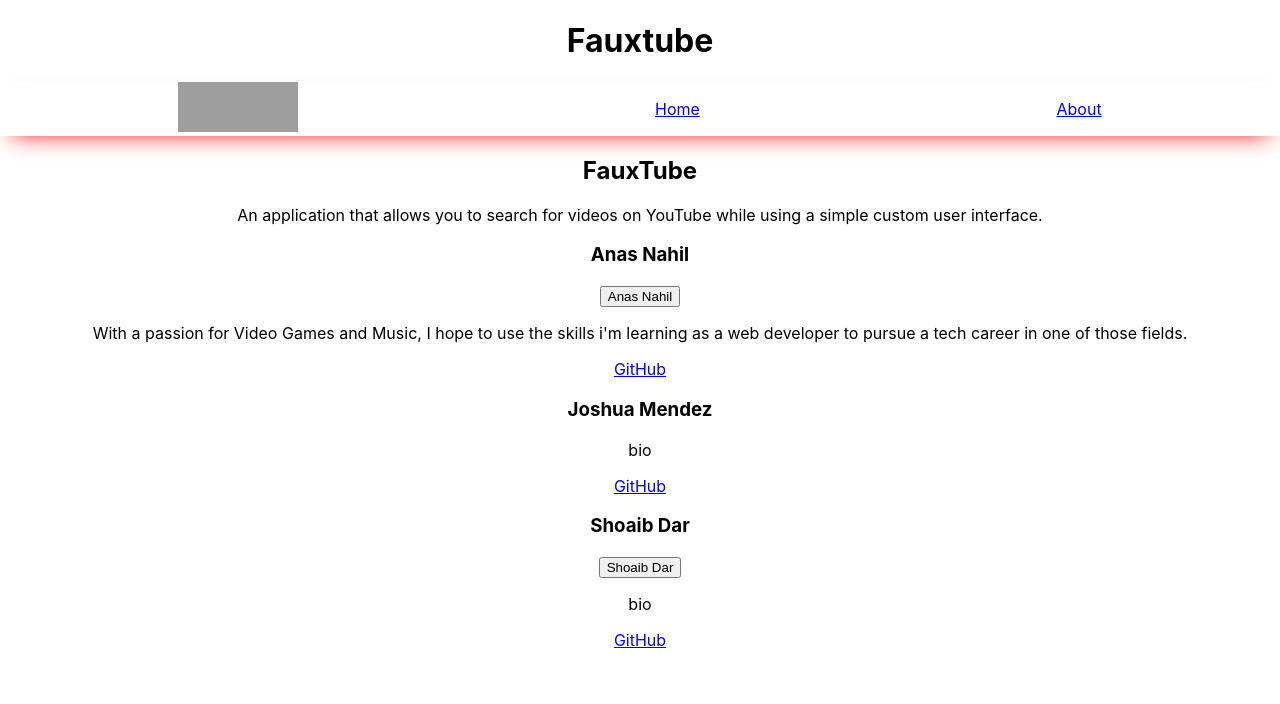
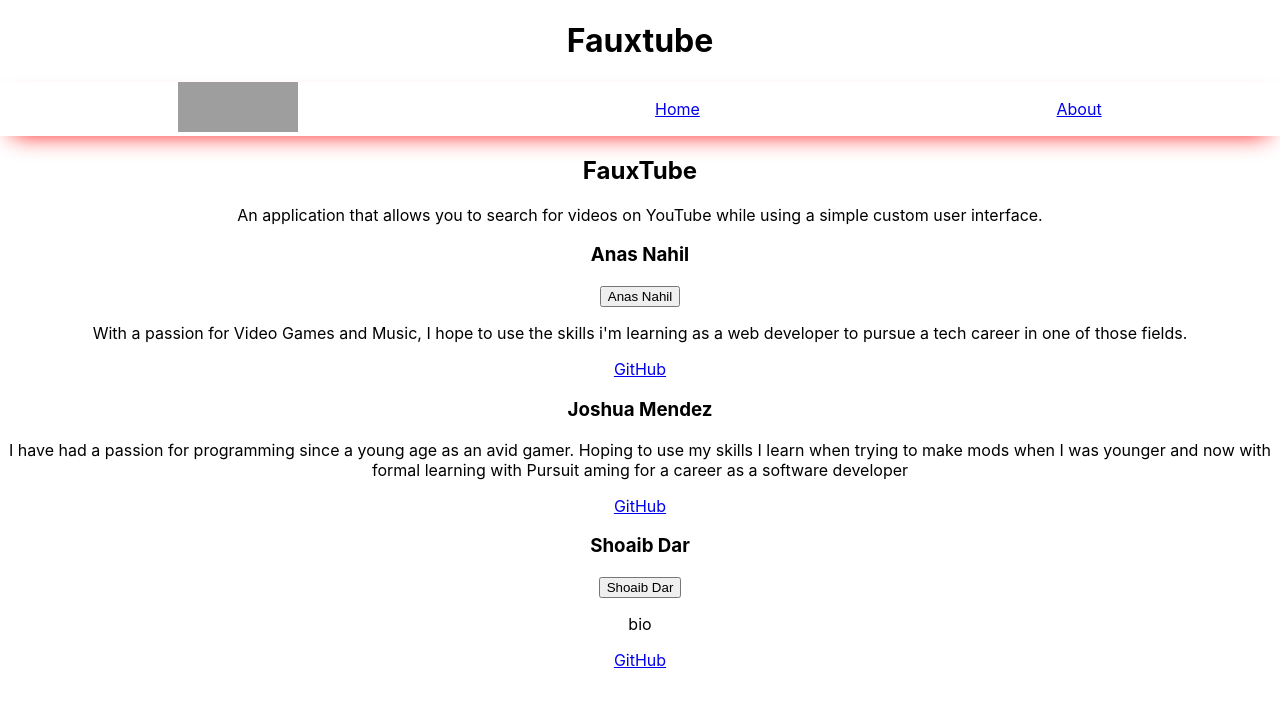
Before and after one commit to anas-na/FauxTube, a React (Create React App) app: page /AboutPage in a window 1280 px wide. Both pictures are taken after a click on the button "Anas Nahil". Shown: the top 704 px of the page. Built offline with nearby package versions, Linux system fonts and the light colour scheme; grey boxes are pictures that could not be loaded.

Commit message:
joshua bio

```diff
--- a/public/index.html
+++ b/public/index.html
@@ -24,7 +24,7 @@
       work correctly both with client-side routing and a non-root public URL.
       Learn how to configure a non-root public URL by running `npm run build`.
     -->
-    <title>React App</title>
+    <title>FauxTube</title>
   </head>
   <body>
     <noscript>You need to enable JavaScript to run this app.</noscript>
--- a/src/Components/AboutPage.js
+++ b/src/Components/AboutPage.js
@@ -26,7 +26,7 @@
         <h3 onClick={handleClick}>{showBio ? "Joshua Mendez" : "Joshua Mendez"}</h3>
         {showBio ? (
             <div>
-                <p>bio</p>
+                <p>I have had a passion for programming since a young age as an avid gamer. Hoping to use my skills I learn when trying to make mods when I was younger and now with formal learning with Pursuit aming for a career as a software developer</p>
                 <a href="https://github.com/joshuafmendez" target='_blank'>GitHub</a>
             </div>
         ) : (
```
